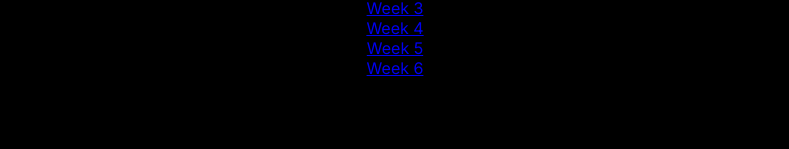
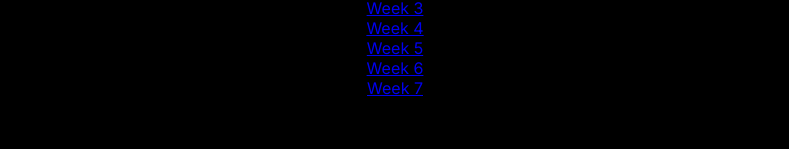
Before and after one commit to Saffy127/cprg306-assignments, a Next.js app: page / in a window 1280 px wide. Shown: the part 151-300 px from the top of the page, without its empty margins (245-1034 px from the left). Built offline with nearby package versions, Linux system fonts and the light colour scheme.

Commit message:
Weeks added

```diff
--- a/app/page.js
+++ b/app/page.js
@@ -21,6 +21,12 @@
       <div>
         <Link href="/week6">Week 6</Link>
       </div>
+      <div>
+        <Link href="/week7">Week 7</Link>
+      </div>
+      <div>
+        <Link href="/week8"></Link>
+      </div>
     </div>
   );
 };
```
